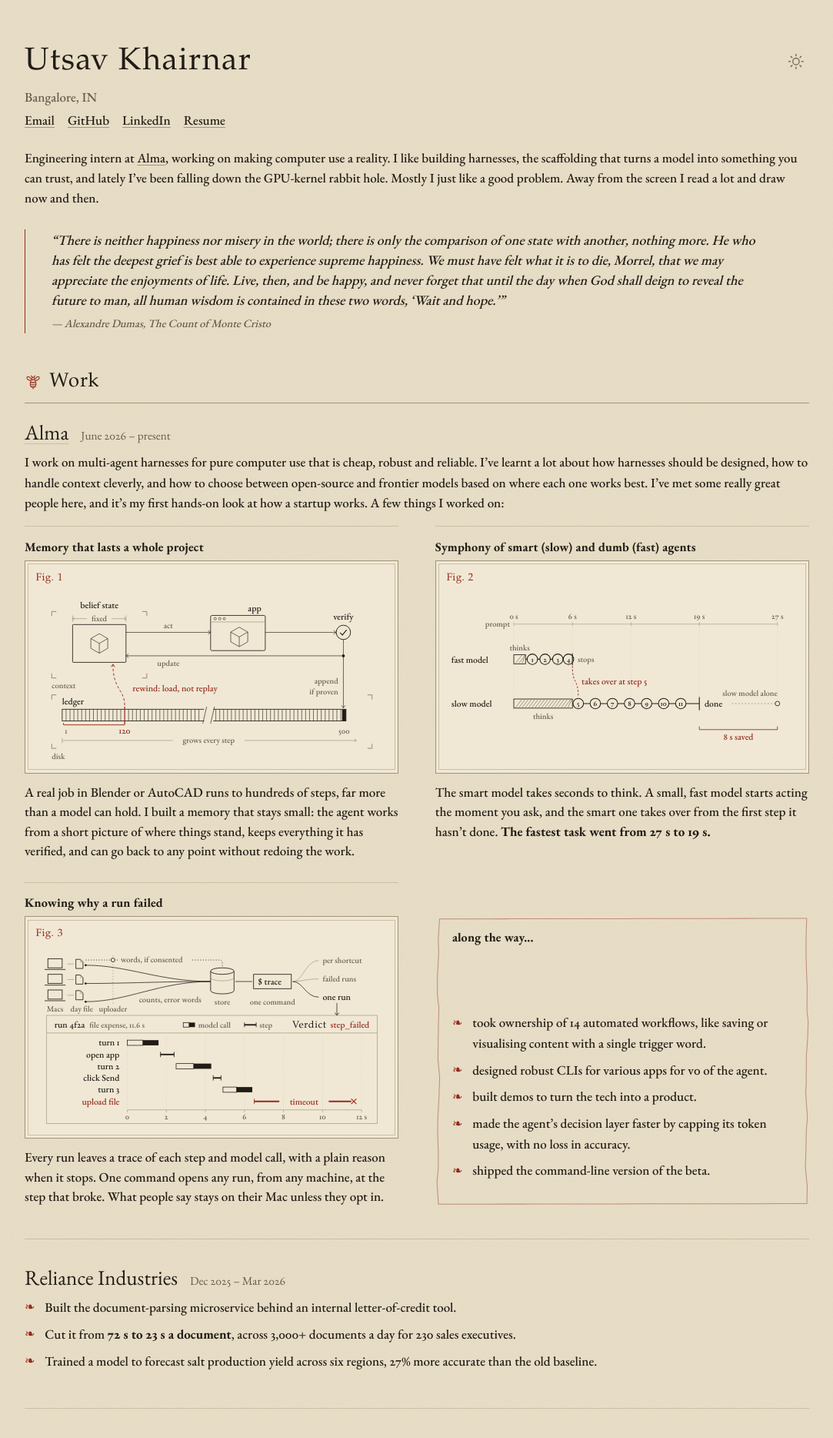
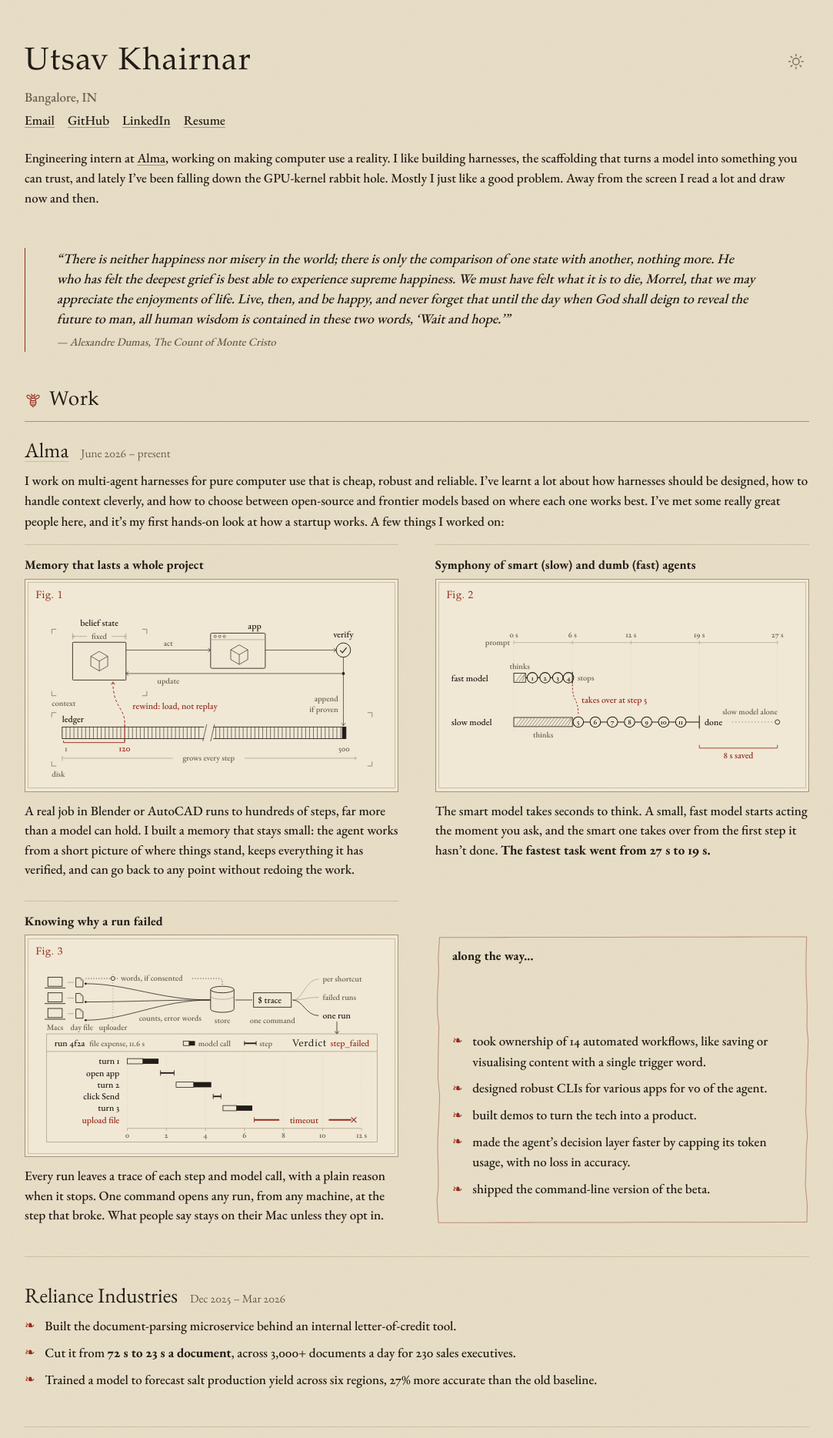
Before and after one commit to utsav1033/utsav1033.github.io, a Jekyll site: the page built from index.html, in a window 1280 px wide. Shown: the top 1868 px of the page at 77% size, without its empty margins (98-1181 px from the left). Built offline with Jekyll 4.4.1, drawn with Linux system fonts in a browser that asks for light colours; some web fonts are replaced.

Commit message:
More room around the epigraph
Co-Authored-By: Claude Opus 5.5 <noreply@anthropic.com>
Claude-Session: https://claude.ai/code/session_015cVeRoevk6qm372wxHdwQR

```diff
--- a/assets/css/site.css
+++ b/assets/css/site.css
@@ -45,7 +45,7 @@ strong{font-weight:700}
 .links{margin:0 0 1.3em}
 .links a{margin-right:1em}
 .intro{max-width:none}
-.epigraph{margin:1.6em 0 0;padding:.1em 0 .1em 2em;border-left:2px solid var(--red);max-width:56em}
+.epigraph{margin:3em 0 1em;padding:.1em 0 .1em 2.4em;border-left:2px solid var(--red);max-width:56em}
 .epigraph p{font-family:var(--fell);font-style:italic;font-size:21px;line-height:1.45;margin:0 0 .35em}
 .epigraph footer{color:var(--muted);font-size:17px;font-style:italic;margin:0;text-align:left}
 .epigraph cite{font-style:italic}
```
